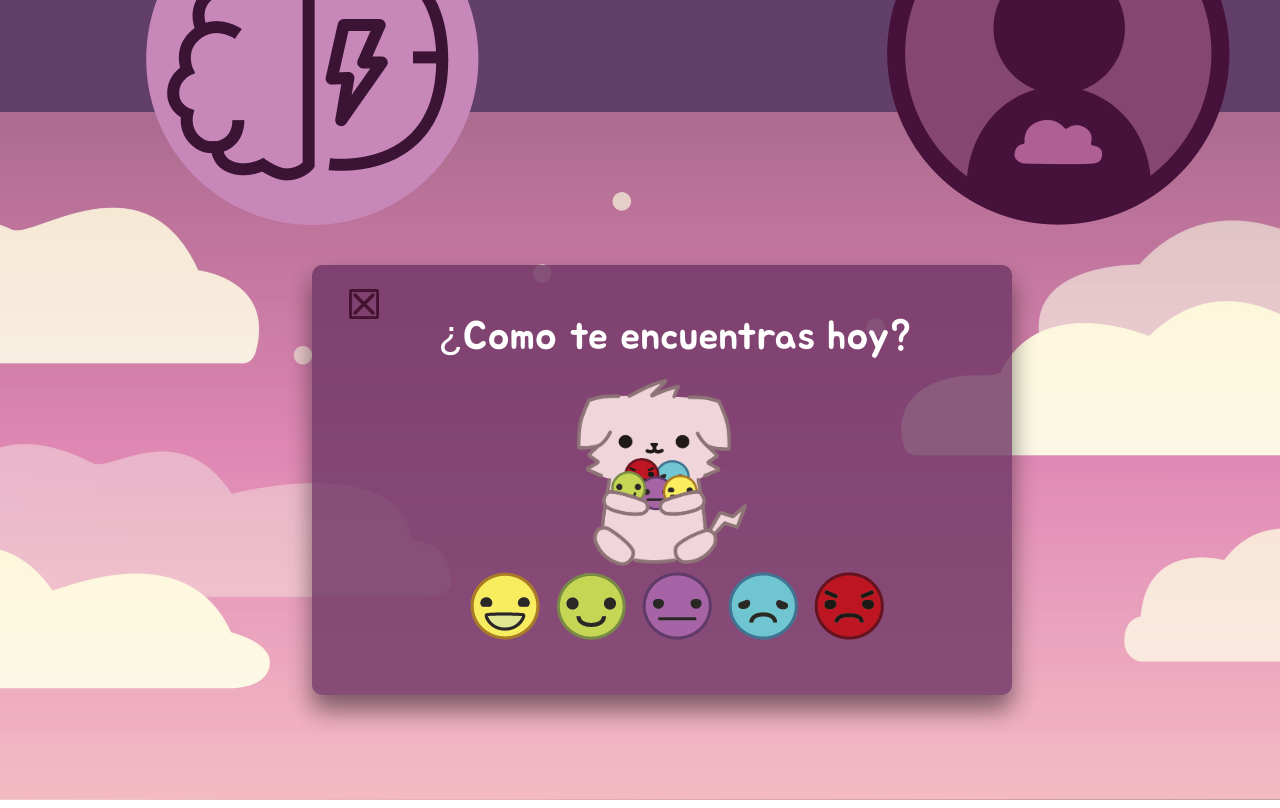
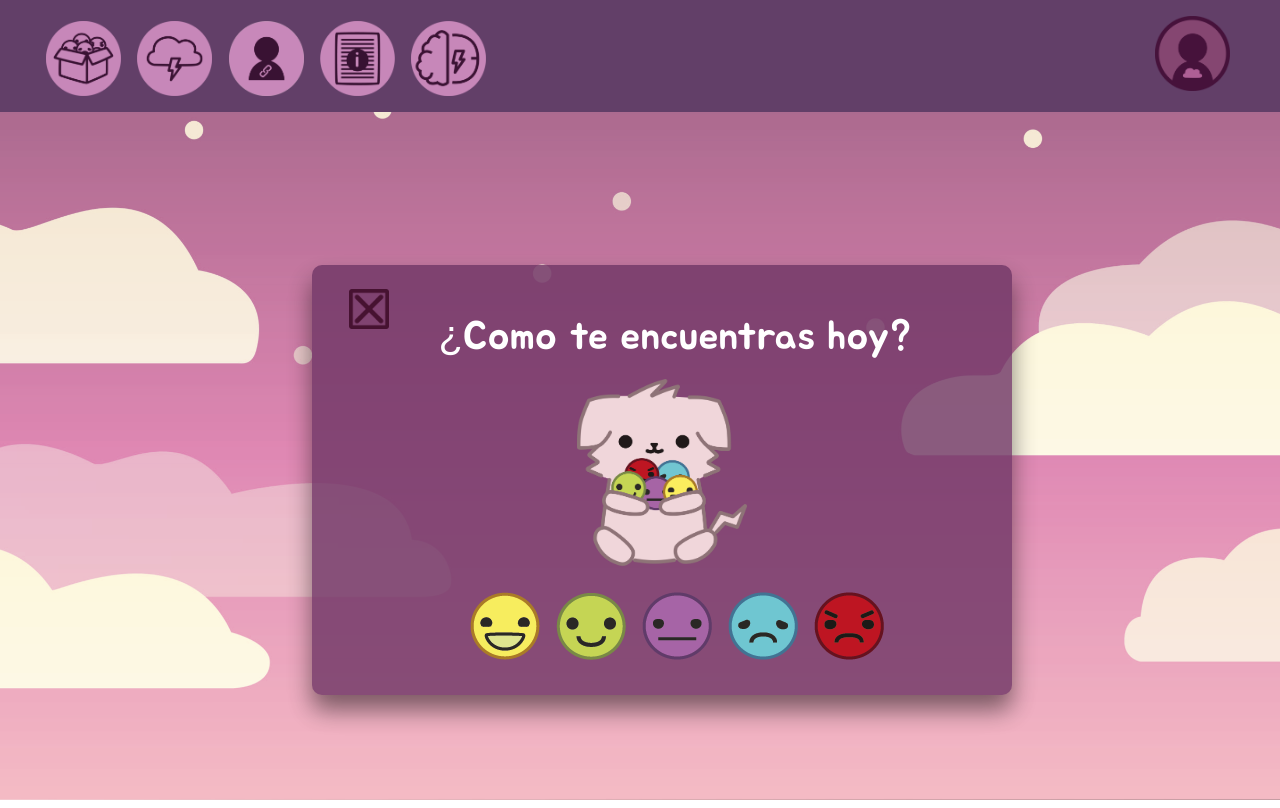
Before and after one commit to Valencua/EpiCare, a PHP site: page /Lobby.html in a window 1280 px wide. Run offline with PHP 8.4, Linux system fonts and the light colour scheme.

Commit message:
About Us

```diff
--- a/workspace/Sitio/html/Lobby.html
+++ b/workspace/Sitio/html/Lobby.html
@@ -20,14 +20,14 @@
 <body>
     <nav class="barra">
         <ul class="nav-links" style="padding: 10px 0 0;">
-            <li><a href="CalendarioEmociones.html"><img src=""></a></li>
-            <li><a href="#"><img src=""></a></li>
-            <li><a href="vinculos.html"><img src=""></a></li>
-            <li><a href="Infórmate.html"><img src=""></a></li>
-            <li><a href="AboutUs.html"><img src="Icono Informacion Epicare.png"></a></li>
+            <li><a href="CalendarioEmociones.html"><img src="Icono de calendario emociones.png" style="width: 75px;"></a></li>
+            <li><a href="#"><img src="Icono Calendario Ataques.png" style="width: 75px;"></a></li>
+            <li><a href="vinculos.html"><img src="Icono de Vinculo.png" style="width: 75px;"></a></li>
+            <li><a href="Infórmate.html"><img src="Icono de info.png" style="width: 75px;"></a></li>
+            <li><a href="AboutUs.html"><img src="Icono Informacion Epicare.png" style="width: 75px;"></a></li>
         </ul>
         <ul class="profile" style="margin-right: 20px;">
-            <li><a href="Profile.html"><img src="Icono Usuario.png"></a></li>
+            <li><a href="Profile.html"><img src="Icono Usuario.png" style="width: 75px;"></a></li>
         </ul>
     </nav>
         <div class="cuadro" id="cuadro" style="justify-content: center;">
--- a/workspace/Sitio/html/styles.css
+++ b/workspace/Sitio/html/styles.css
@@ -250,7 +250,7 @@ body{
 }
 
 #cerrar img{
-  width:30px;
+  width:40px;
 }
 .tc1{
   list-style: none;
@@ -263,7 +263,7 @@ body{
 {
   display: flex;
   list-style: none;
-  top: -30px;
+  top: -10px;
   left: 140px;
   width: 400px;
   padding: 10px;
```
Also changed, not shown: workspace/Sitio/html/AboutUs.html (+10 -8 lines), workspace/Sitio/html/Icono Calendario Ataques.png (added), workspace/Sitio/html/Icono de Vinculo.png (added), workspace/Sitio/html/Icono de calendario emociones.png (added), workspace/Sitio/html/Icono de info.png (added).
